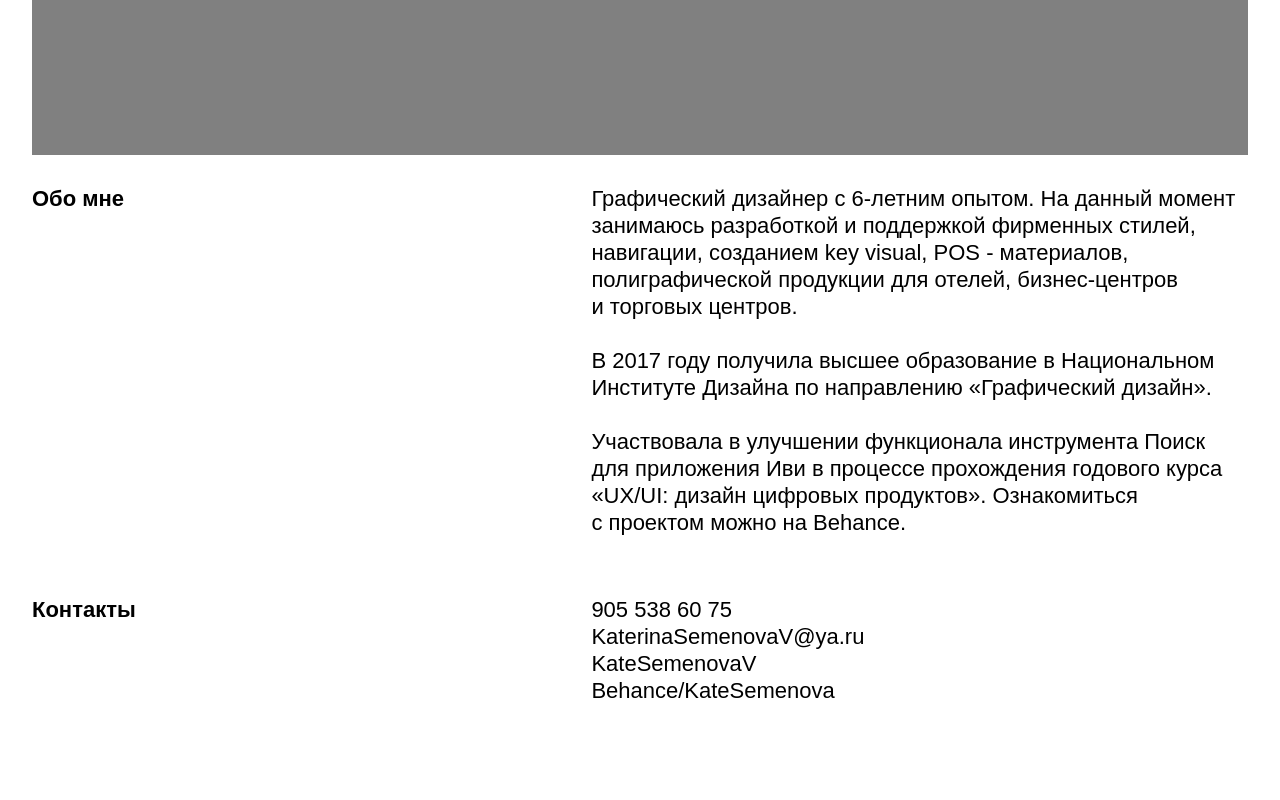
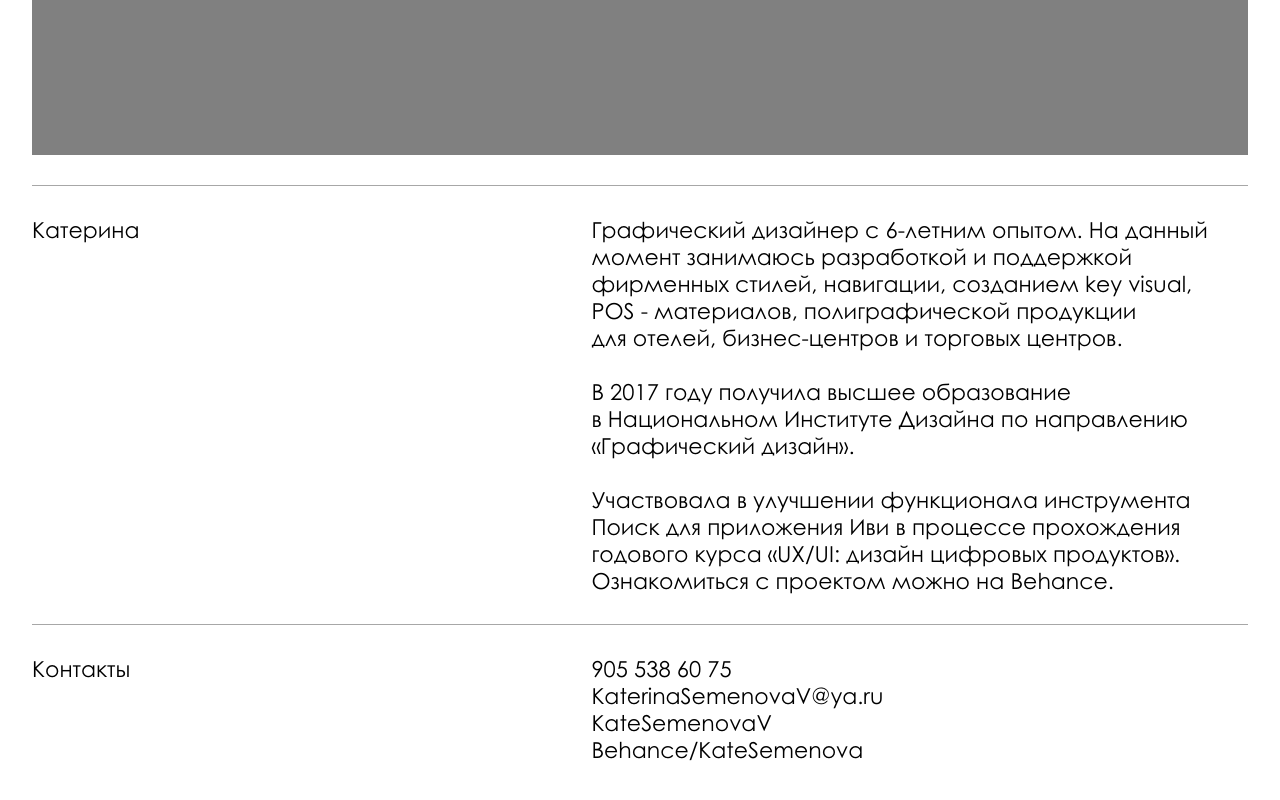
Before and after one commit to i0ji/p_semenova_next, a Next.js app: page / in a window 1280 px wide. Shown: the part 930-1730 px from the top of the page. Built offline with nearby package versions, Linux system fonts and the light colour scheme.

Commit message:
style: multiple style changings and adjustments

```diff
--- a/next.config.ts
+++ b/next.config.ts
@@ -5,7 +5,7 @@ const isProd = process.env.NODE_ENV === 'production';
 
 const nextConfig: NextConfig = {
   distDir: 'build',
-  output: 'export',
+  // output: 'export',
   basePath: '',
   assetPrefix: '',
   webpack: (config) => {
--- a/src/app/globals.scss
+++ b/src/app/globals.scss
@@ -29,6 +29,7 @@ a:hover {
 }
 
 body {
+
   line-height: 27px;
   font-size: 22px;
   max-width: 1840px;
--- a/src/components/Footer/Footer.module.scss
+++ b/src/components/Footer/Footer.module.scss
@@ -2,6 +2,18 @@
 
 .footer {
   @include flex(space-between, column);
+
+  hr {
+    width: 100%;
+    margin: 0;
+    height: 1px;
+    background-color: #51515180;
+  }
+
+  h4 {
+    font-weight: normal;
+    height: 1px;
+  }
 
   &__about {
     @include flex(space-between, row);
@@ -12,10 +24,6 @@
 
     article {
       width: 54%;
-    }
-
-    &_header {
-      font-weight: 500;
     }
   }
 
@@ -28,12 +36,6 @@
       @include flex('', column);
       width: 54%;
     }
-  }
-
-  hr {
-    width: 100%;
-    margin: 0;
-    box-shadow: 1px 1px 1px rgba(250, 250, 250, 0.5);
   }
 }
 
--- a/src/components/Footer/Footer.tsx
+++ b/src/components/Footer/Footer.tsx
@@ -3,11 +3,11 @@ import styles from './Footer.module.scss';
 
 export default function Footer() {
   return (
-    <div className={styles.footer}>
+    <footer className={styles.footer}>
       <hr />
 
       <div id="about" className={styles.footer__about}>
-        <h4>Обо мне</h4>
+        <h4>Катерина</h4>
         <article>
           Графический дизайнер с&nbsp;6-летним опытом. На&nbsp;данный момент
           занимаюсь разработкой и&nbsp;поддержкой фирменных стилей, навигации,
@@ -51,6 +51,6 @@ export default function Footer() {
           </p>
         </div>
       </div>
-    </div>
+    </footer>
   );
 }
--- a/src/components/Slides/Slides.module.scss
+++ b/src/components/Slides/Slides.module.scss
@@ -2,4 +2,5 @@
     background-color: gray;
     width: 100%;
     height: 1000px;
+    margin-bottom: 30px;
 }
--- a/src/components/Slides/Slides.tsx
+++ b/src/components/Slides/Slides.tsx
@@ -1,6 +1,4 @@
-'use client';
-
-import styles from "./Slides.module.scss";
+import styles from './Slides.module.scss';
 
 const Slides = () => {
   return <div className={styles.temp}>ddddd</div>;
--- a/src/styles/_font.scss
+++ b/src/styles/_font.scss
@@ -1,10 +1,10 @@
 @font-face {
-  font-family: 'centurygothic';
-  src: url('/src/assets/fonts/centurygothic.woff') format('woff');
+  font-family: 'CenturyGothic';
+  src: url('../assets/fonts/centurygothic.woff') format('woff');
   font-weight: normal;
   font-style: normal;
 }
 
 body {
-  font-family: 'YourFontName', sans-serif; /* Примените шрифт к вашему телу или другим элементам */
+  font-family: 'CenturyGothic', sans-serif;
 }
--- a/src/styles/_underline.scss
+++ b/src/styles/_underline.scss
@@ -4,6 +4,7 @@ a {
   cursor: pointer;
   text-decoration: none;
   color: black;
+  font-weight: normal;
 }
 
 a:visited {
@@ -12,9 +13,9 @@ a:visited {
 
 a:after {
   display: block;
-  content: "";
+  content: '';
   background-color: black;
-  height: 2.5px;
+  height: 2px;
   width: 0;
   left: 50%;
   position: absolute;
@@ -22,6 +23,8 @@ a:after {
   transition: width 0.3s ease-in-out;
   transform: translateX(-50%);
 }
+//TODO
+//first and last lines are thiner
 
 a:hover:after,
 a:focus:after {
```
Also changed, not shown: src/app/layout.tsx (+5 -8 lines), tsconfig.json (+6 -20 lines), src/app/page.module.scss (deleted).
